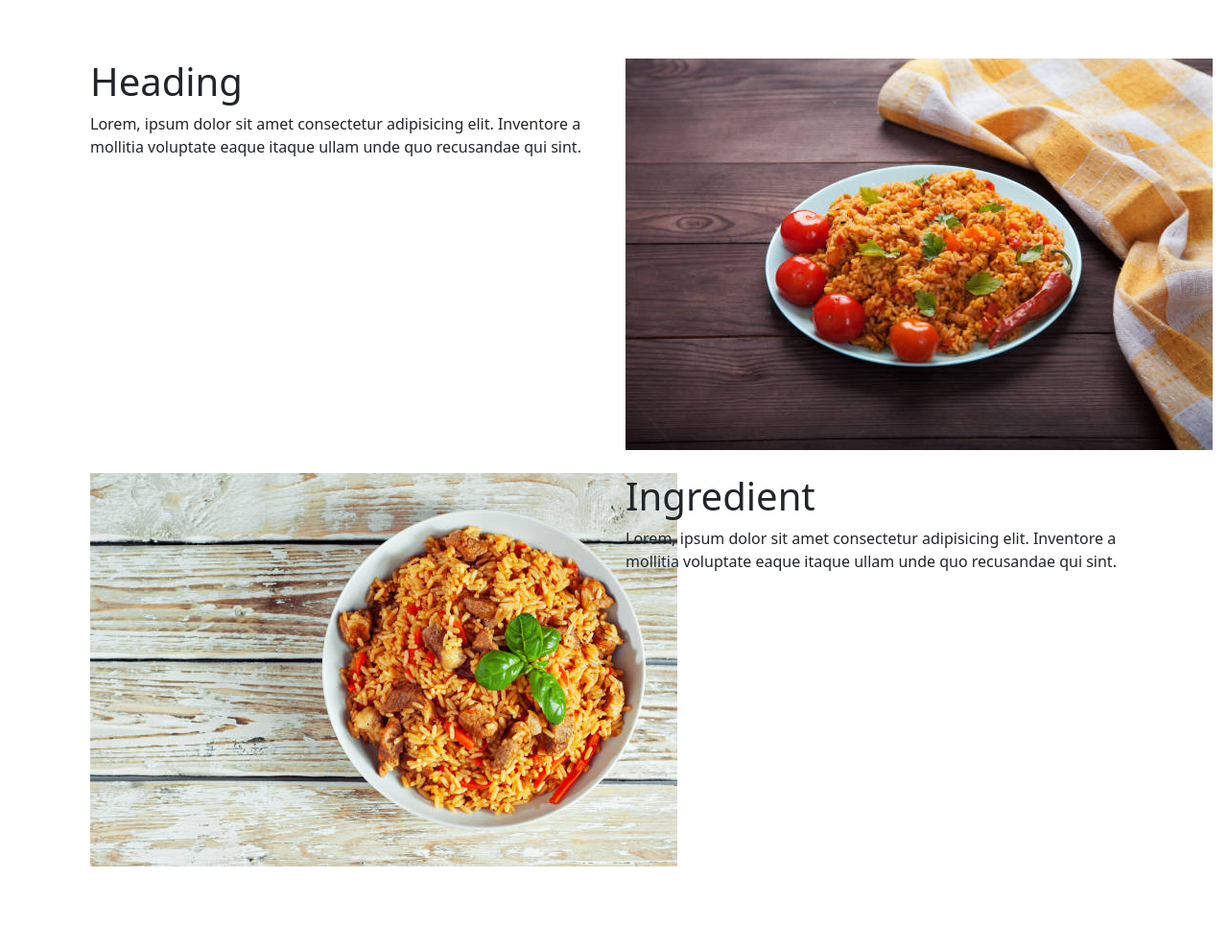
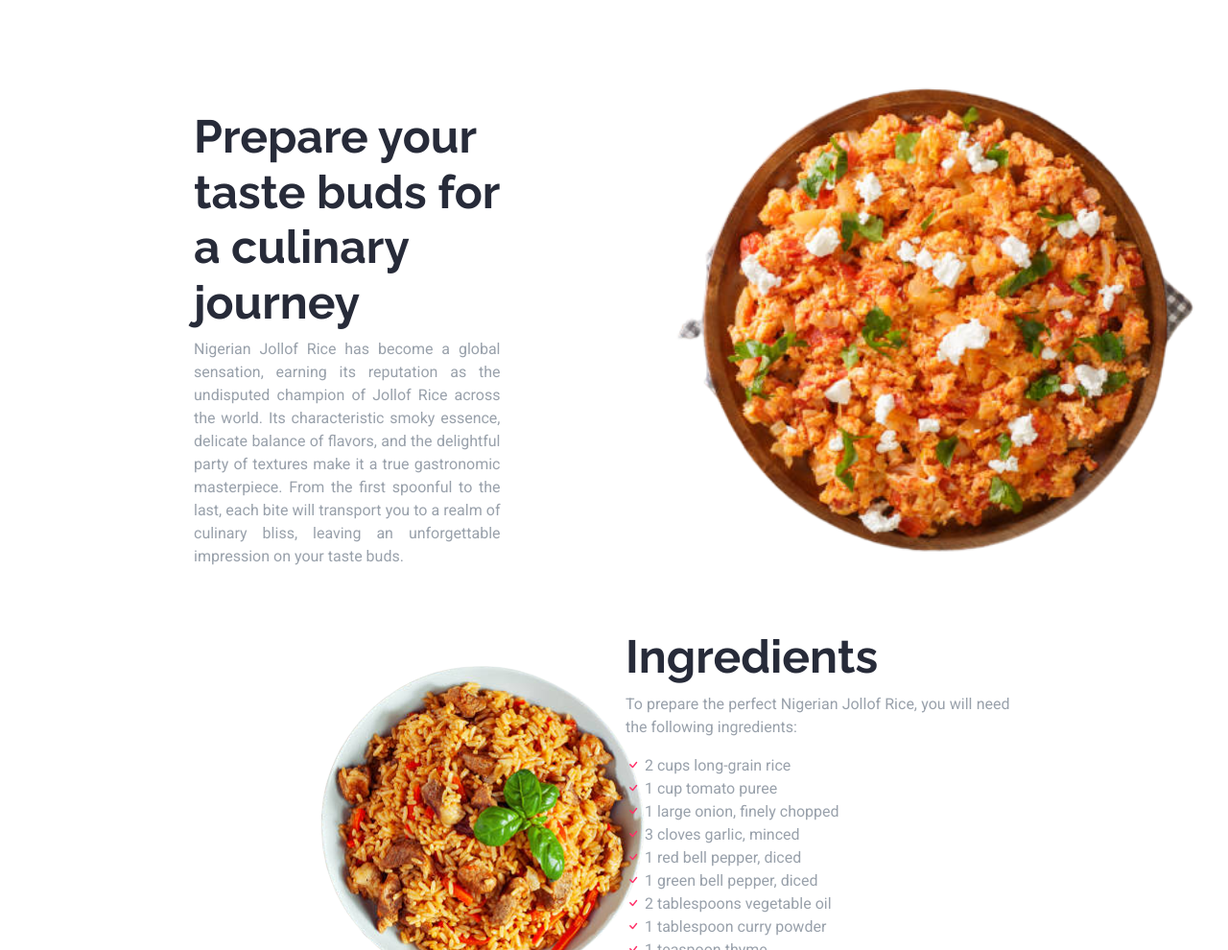
Before and after one commit to MbonuJennifer/foodee, a plain HTML site: page index.html in a window 1280 px wide. Shown: the part 1030-2020 px from the top of the page at 96% size. Drawn offline with nearby package versions, Linux system fonts and the light colour scheme.

Commit message:
Styled another section

```diff
--- a/index.html
+++ b/index.html
@@ -54,7 +54,7 @@
                   <a class="nav-link">Restaurants</a>
                 </li>
                 <li class="nav-item">
-                  <a class="nav-link">Contact</a>
+                  <a class="nav-link" href="#footer">Contact</a>
                 </li>
               </ul>
             </div>
@@ -106,43 +106,73 @@
         </div>
       </div>
       <div class="container">
-        <div class="row my-4">
-          <div class="col-md-6 col-sm-12">
-            <h1>Heading</h1>
-            <p>
-              Lorem, ipsum dolor sit amet consectetur adipisicing elit.
-              Inventore a mollitia voluptate eaque itaque ullam unde quo
-              recusandae qui sint.
+        <div class="row my-4 headingRoll">
+          <div class="col-md-6 col-sm-12 align-items-center">
+            <h1 class="headingThird">
+              Prepare your taste buds for a culinary journey
+            </h1>
+            <p class="paraThird">
+              Nigerian Jollof Rice has become a global sensation, earning its
+              reputation as the undisputed champion of Jollof Rice across the
+              world. Its characteristic smoky essence, delicate balance of
+              flavors, and the delightful party of textures make it a true
+              gastronomic masterpiece. From the first spoonful to the last, each
+              bite will transport you to a realm of culinary bliss, leaving an
+              unforgettable impression on your taste buds.
             </p>
           </div>
-          <div class="col-md-6 col-sm-12">
+          <div class="col-md-6 col-sm-12 d-flex justify-content-center">
             <img
-              src="/src/images/3.jpg"
+              src="/src/images/2-no-bg.png"
               alt="This is the image of jollof rice"
             />
           </div>
         </div>
       </div>
       <div class="container">
-        <div class="row">
-          <div class="col-md-6 col-sm-12">
+        <div class="row my-5">
+          <div class="col-md-6 col-sm-12 order-md-2">
+            <h1 class="headingFourth">Ingredients</h1>
+            <p class="paraFourth">
+              To prepare the perfect Nigerian Jollof Rice, you will need the
+              following ingredients:
+            </p>
+            <ul class="listItem">
+              <li><i class="bi bi-check check"></i> 2 cups long-grain rice</li>
+              <li><i class="bi bi-check check"></i> 1 cup tomato puree</li>
+              <li>
+                <i class="bi bi-check check"></i> 1 large onion, finely chopped
+              </li>
+              <li><i class="bi bi-check check"></i> 3 cloves garlic, minced</li>
+              <li>
+                <i class="bi bi-check check"></i> 1 red bell pepper, diced
+              </li>
+              <li>
+                <i class="bi bi-check check"></i> 1 green bell pepper, diced
+              </li>
+              <li>
+                <i class="bi bi-check check"></i> 2 tablespoons vegetable oil
+              </li>
+              <li>
+                <i class="bi bi-check check"></i> 1 tablespoon curry powder
+              </li>
+              <li><i class="bi bi-check check"></i> 1 teaspoon thyme</li>
+              <li><i class="bi bi-check check"></i> 1 teaspoon paprika</li>
+              <li><i class="bi bi-check check"></i> 1 teaspoon dried thyme</li>
+              <li>
+                <i class="bi bi-check check"></i> Salt and pepper to taste
+              </li>
+            </ul>
+          </div>
+          <div class="col-md-6 col-sm-12 order-md-1">
             <img
-              src="/src/images/4.jpg"
+              src="/src/images/4-no-bg.png"
               alt="This is the image of jollof rice"
             />
           </div>
-          <div class="col-md-6 col-sm-12">
-            <h1>Ingredient</h1>
-            <p>
-              Lorem, ipsum dolor sit amet consectetur adipisicing elit.
-              Inventore a mollitia voluptate eaque itaque ullam unde quo
-              recusandae qui sint.
-            </p>
-          </div>
         </div>
       </div>
-
-      <div class="mt-5 pt-5 pb-1 footer">
+      <div class="mt-5 pt-5 pb-1 footer" id="footer">
         <div class="container">
           <div class="row">
             <div class="col-lg-5 col-xs-12 about-company">
--- a/style.css
+++ b/style.css
@@ -34,6 +34,9 @@ body {
 .navbar .nav-item .nav-link {
   color: var(--pry-light);
 }
+.navbar .nav-item .nav-link:hover {
+  color: var(--pry-blue);
+}
 
 .navbar .nav-item .nav-link.active {
   color: var(--pry-blue);
@@ -44,18 +47,25 @@ body {
 .headingSecond {
   width: 70%;
 }
+.headingThird {
+  width: 80%;
+}
 .headingFirst {
   width: 65%;
 }
 .headingFirst,
-.headingSecond {
+.headingSecond,
+.headingThird,
+.headingFourth {
   font-size: 3rem;
   font-weight: bold;
   color: var(--pry-blue);
   font-family: var(--pry-font);
 }
 .paraFirst,
-.paraSecond {
+.paraSecond,
+.paraThird,
+.paraFourth {
   font-family: var(--sec-font);
   width: 75%;
   color: var(--pry-light);
@@ -77,19 +87,21 @@ body {
 }
 @media (max-width: 991px) {
   .headingFirst,
-  .headingSecond {
+  .headingSecond,
+  .headingThird {
     width: 100%;
   }
   .paraFirst,
-  .paraSecond {
+  .paraSecond,
+  .paraThird,
+  .paraFourth {
     width: 100%;
   }
   .btnExplore {
     margin-bottom: 2rem;
   }
-   .order-sm-first {
+  .order-sm-first {
     order: -1;
-
   }
 }
 
@@ -100,10 +112,28 @@ body {
     margin-bottom: 3rem;
   }
   .headingFirst,
-  .headingSecond {
+  .headingSecond,
+  .headingThird {
     margin-top: 3.3rem;
   }
 }
-@media (max-width: 767px) {
+.listItem{
+  list-style: none;
+  padding-left: 0;
+}
+.listItem li{
+  font-family: var(--sec-font);
+  width: 75%;
+  color: var(--pry-light);
+  font-size: 1rem;
+  text-align: justify;
+  text-justify: inter-word;
+
 
 }
+.check{
+  color: var(--pry-pink);
+  padding-left: 0;
+  margin-left: 0;
+  font-weight: bold;
+}
```
Also changed, not shown: src/images/4-no-bg.png (added).
